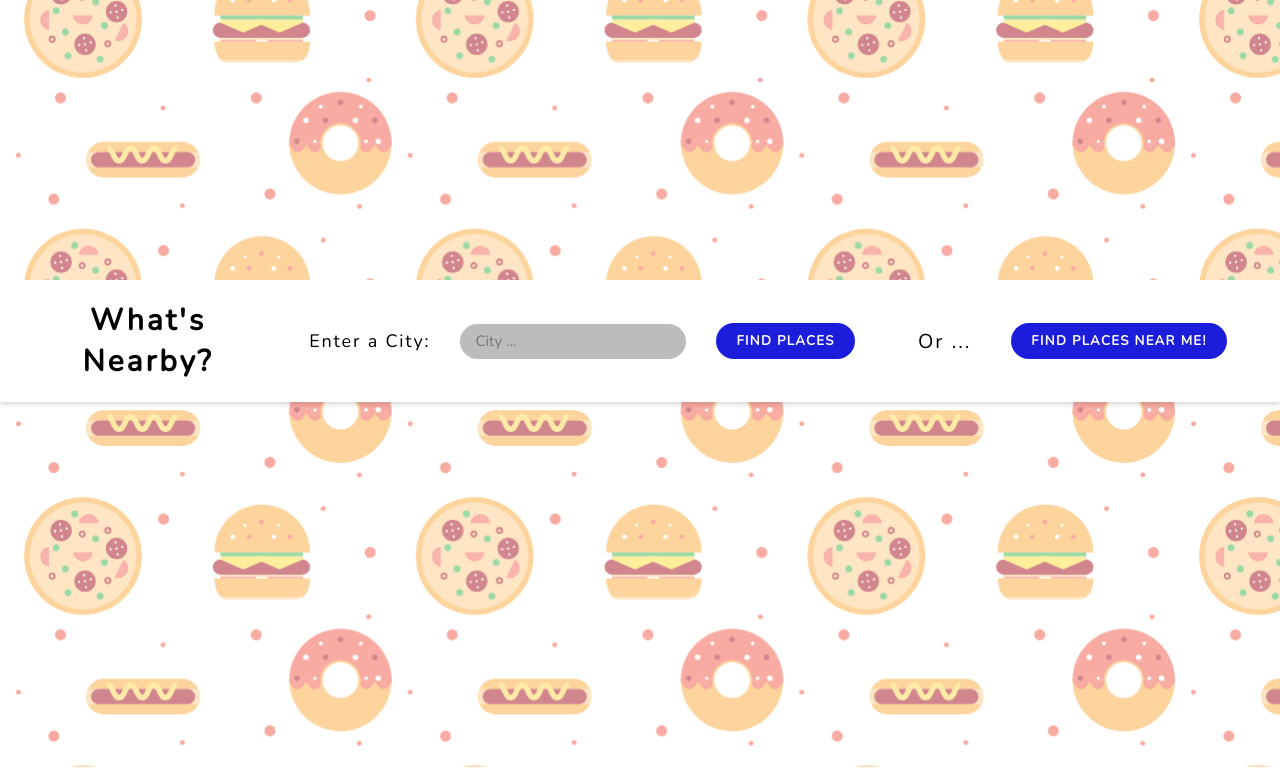
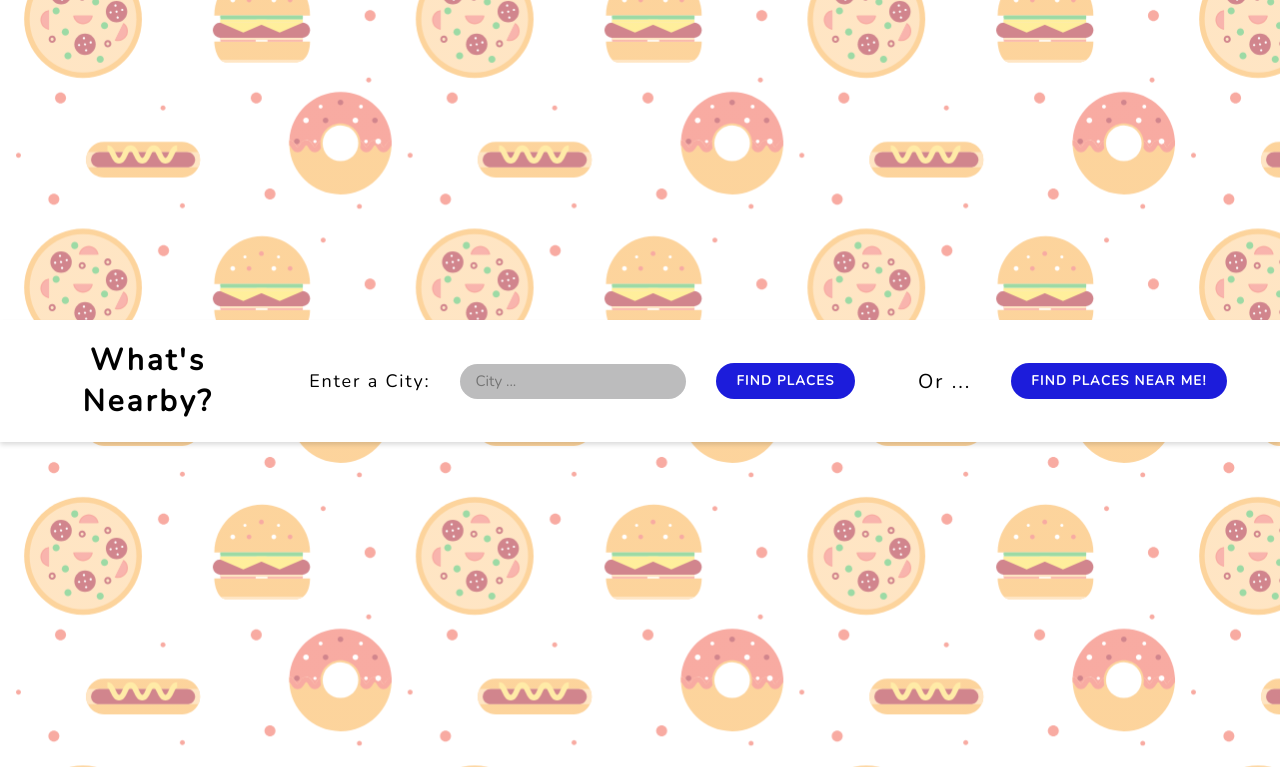
Before and after one commit to Cats-n-coffee/vegan-app-mongo, a website: page public/index.html in a window 1280 px wide. Shown: the top 771 px of the page. Drawn offline with nearby package versions, Linux system fonts and the light colour scheme.

Commit message:
modified header placement

```diff
--- a/public/styles.css
+++ b/public/styles.css
@@ -307,7 +307,7 @@ footer {
 
 .home-page-form {
     position: absolute;
-    top: 20%;
+    top: 25%;
     display: -webkit-box;
     display: -ms-flexbox;
     display: flex;
@@ -391,7 +391,7 @@ footer {
 
     /* ----------------------- JS HOME PAGE --------------------- */
     .home-page-form {
-        top: 35%;
+        top: 40%;
         -webkit-box-orient: horizontal;
         -webkit-box-direction: normal;
         -ms-flex-direction: row;
```
